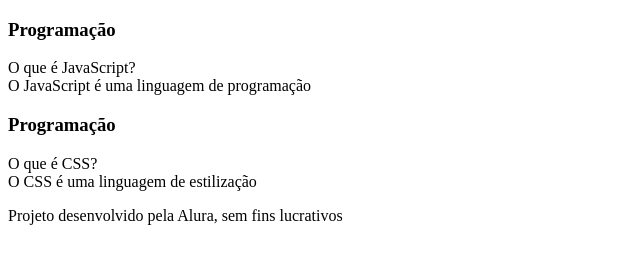
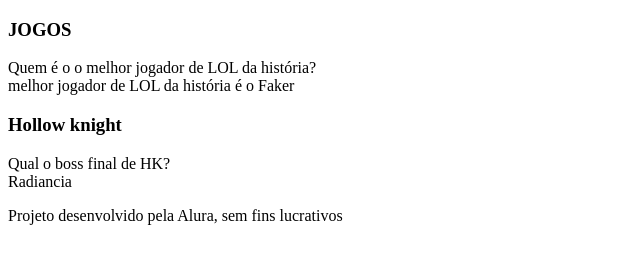
Before and after one commit to GitMatheusGit/ferramenta-de-estudo, a plain HTML site: page index.html in a window 1280 px wide. Shown: the whole page, without its empty margins (0-640 px from the left). Drawn offline with Linux system fonts and the light colour scheme.

Commit message:
peguntas

```diff
--- a/index.html
+++ b/index.html
@@ -10,23 +10,23 @@
         <section id="container">
             <article class="cartao">
                 <div class="cartao__conteudo">
-                    <h3>Programação</h3>
+                    <h3>JOGOS</h3>
                     <div class="cartao__conteudo__pergunta">
-                        O que é JavaScript?
+                        Quem é o o melhor jogador de LOL da história?
                     </div>
                     <div class="cartao__conteudo__resposta">
-                        O JavaScript é uma linguagem de programação
+                        melhor jogador de LOL da história é o Faker
                     </div>
                 </div>
             </article>
             <article class="cartao">
                 <div class="cartao__conteudo">
-                    <h3>Programação</h3>
+                    <h3>Hollow knight</h3>
                     <div class="cartao__conteudo__pergunta">
-                        O que é CSS?
+                        Qual o boss final de HK?
                     </div>
                     <div class="cartao__conteudo__resposta">
-                        O CSS é uma linguagem de estilização
+                        Radiancia
                     </div>
                 </div>
             </article>
```
